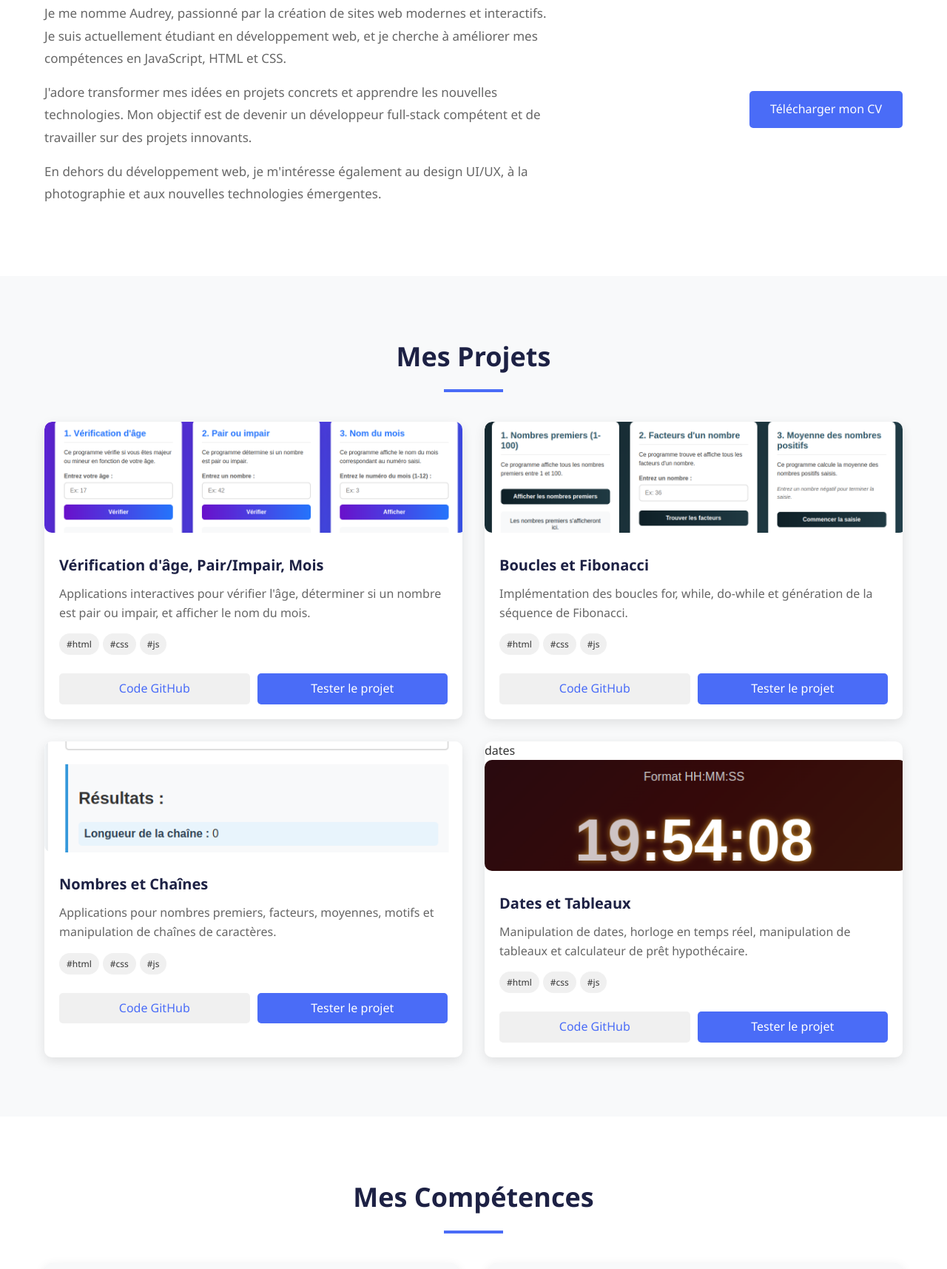
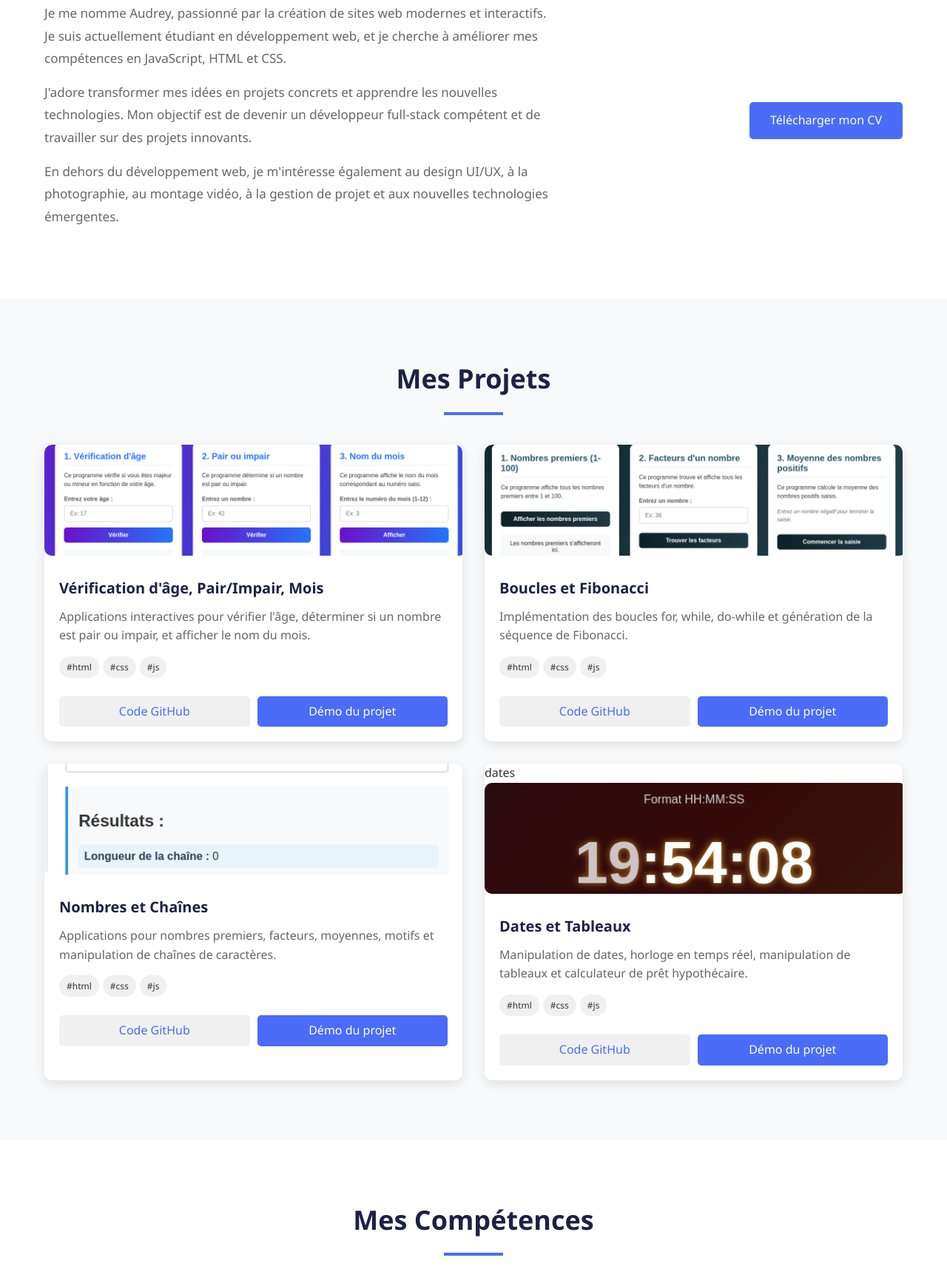
Before and after one commit to frebi225/portfolio_audrey, a plain HTML site: page index.html in a window 1280 px wide. Shown: the part 1085-2800 px from the top of the page at 74% size. Drawn offline with Linux system fonts and the light colour scheme.

Commit message:
version10

```diff
--- a/index.html
+++ b/index.html
@@ -31,7 +31,7 @@
     <section id="home" class="hero">
         <div class="container">
             <div class="hero-content">
-                <h1>Je suis Audrey,<br>Développeur en devenir passionné par le web et le design !</h1>
+                <h1>Je suis Audrey,<br> Jeune développeuse aimant le web et le design !</h1>
                 <p>Bienvenue sur mon portfolio où je présente mes projets et compétences en développement web.</p>
                 <div class="hero-buttons">
                     <a href="#projects" class="btn">Voir mes projets</a>
@@ -52,7 +52,7 @@
                 <div class="about-text">
                     <p>Je me nomme Audrey, passionné par la création de sites web modernes et interactifs. Je suis actuellement étudiant en développement web, et je cherche à améliorer mes compétences en JavaScript, HTML et CSS.</p>
                     <p>J'adore transformer mes idées en projets concrets et apprendre les nouvelles technologies. Mon objectif est de devenir un développeur full-stack compétent et de travailler sur des projets innovants.</p>
-                    <p>En dehors du développement web, je m'intéresse également au design UI/UX, à la photographie et aux nouvelles technologies émergentes.</p>
+                    <p>En dehors du développement web, je m'intéresse également au design UI/UX, à la photographie, au montage vidéo, à la gestion de projet et aux nouvelles technologies émergentes.</p>
                 </div>
                 <div class="about-cv">
                     <a href="Cv_KOMENAN.pdf" class="btn">Télécharger mon CV</a>
@@ -81,7 +81,7 @@
                         </div>
                         <div class="project-links">
                             <a href="https://github.com/frebi225/V-rification_d-ge.git" target="_blank" class="project-link">Code GitHub</a>
-                            <a href="https://frebi225.github.io/V-rification_d-ge" target="_blank" class="project-link test-link">Tester le projet</a>
+                            <a href="https://drive.google.com/file/d/13Wh31X3qzxd-N1-olTW95Klwn_TV0gGn/view?usp=sharing" target="_blank" class="project-link test-link">Démo du projet</a>
                         </div>
                     </div>
                 </div>
@@ -101,7 +101,7 @@
                         </div>
                         <div class="project-links">
                             <a href="https://github.com/frebi225/fibonacci.git" target="_blank" class="project-link">Code GitHub</a>
-                            <a href="https://frebi225.github.io/fibonacci" target="_blank" class="project-link test-link">Tester le projet</a>
+                            <a href="https://drive.google.com/file/d/1-GgvbfO853MdgMYenmRj_RkNWnpnxAVR/view?usp=sharing" target="_blank" class="project-link test-link">Démo du projet</a>
                         </div>
                     </div>
                 </div>
@@ -121,7 +121,7 @@
                         </div>
                         <div class="project-links">
                             <a href="https://github.com/frebi225/facteur.git" target="_blank" class="project-link">Code GitHub</a>
-                            <a href="https://frebi225.github.io/facteur" target="_blank" class="project-link test-link">Tester le projet</a>
+                            <a href="https://drive.google.com/file/d/1A_-9__rL-ZOuomoiG2hXfnF3dHvFqeCb/view?usp=sharing" target="_blank" class="project-link test-link">Démo du projet</a>
                         </div>
                     </div>
                 </div>
@@ -141,7 +141,7 @@
                         </div>
                         <div class="project-links">
                             <a href="https://github.com/frebi225/date.git" target="_blank" class="project-link">Code GitHub</a>
-                            <a href="https://frebi225.github.io/date" target="_blank" class="project-link test-link">Tester le projet</a>
+                            <a href="https://drive.google.com/file/d/185Mh0NqHkHfS3W00sPf5iEpYyTGy6JnL/view?usp=sharing" target="_blank" class="project-link test-link">Démo du projet</a>
                         </div>
                     </div>
                 </div>
@@ -263,7 +263,7 @@
     <!-- Footer -->
     <footer>
         <div class="container">
-            <p>2025 Audrey tout droit reservé</p>
+            <p> © 2025 Audrey tout droit reservé</p>
         </div>
     </footer>
 
```
